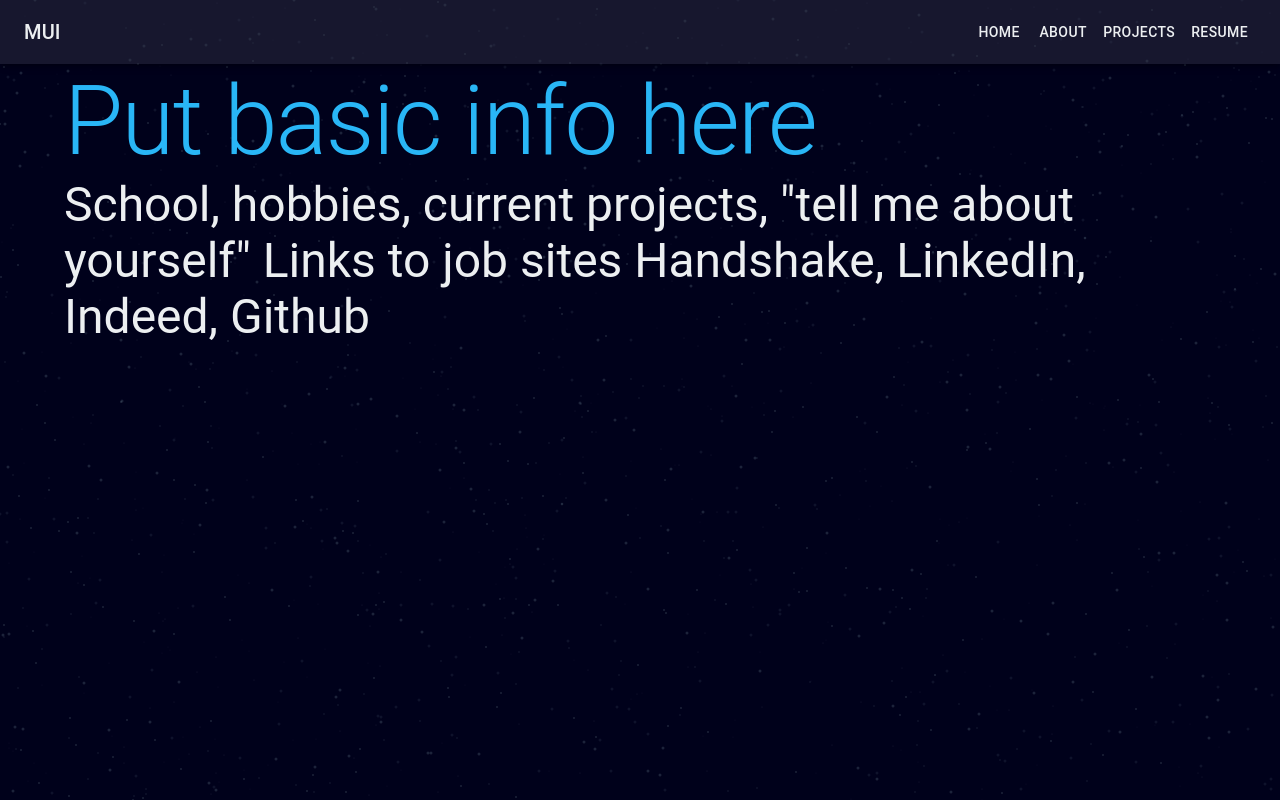
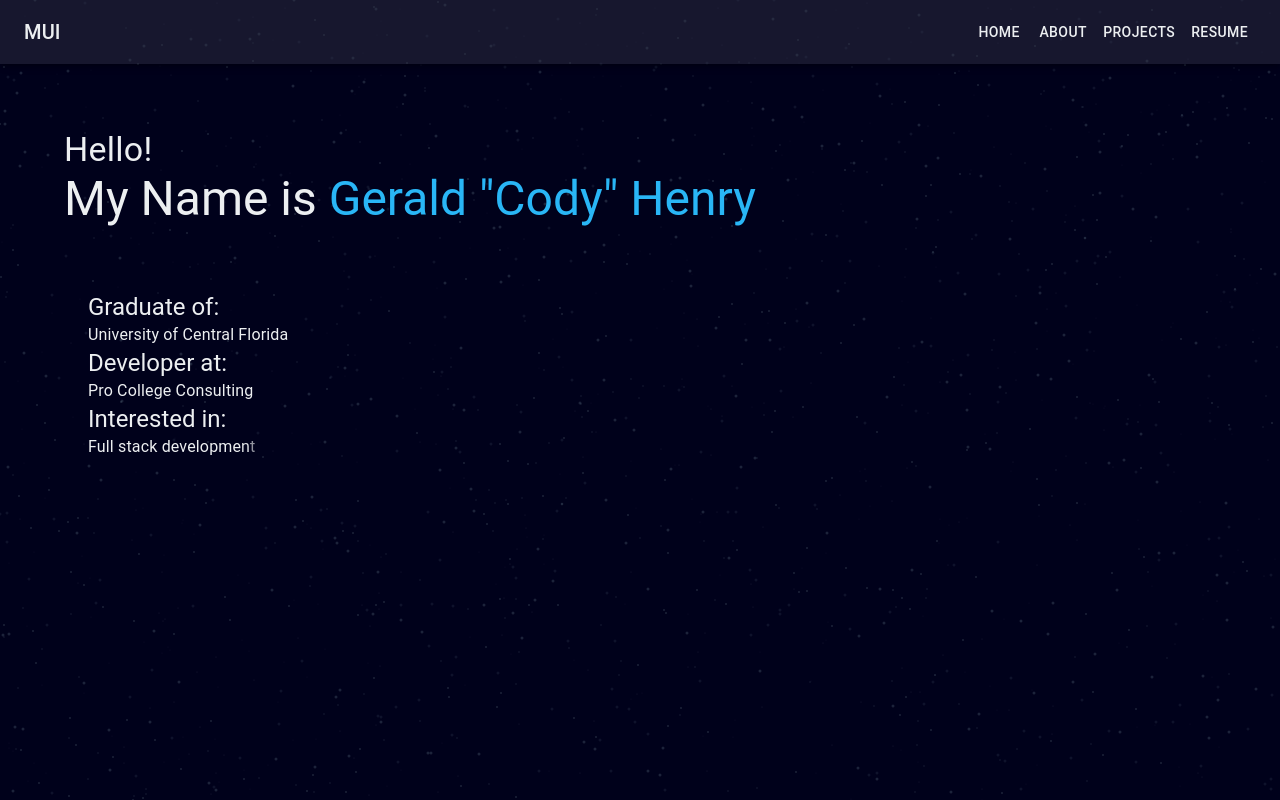
Before and after one commit to codyhenry/portfolio-template, a React (Vite) app: page / in a window 1280 px wide. Built offline with nearby package versions, Linux system fonts and the light colour scheme.

Commit message:
Added new motion components

```diff
--- a/src/assets/animations.tsx
+++ b/src/assets/animations.tsx
@@ -78,7 +78,7 @@
   },
 };
 
-export const groupVariants = {
+export const cardGroupVariants = {
   start: { scale: 0 },
   entered: {
     scale: 1,
@@ -87,3 +87,38 @@
     },
   },
 };
+
+export const testVariants = {
+  start: { opacity: 0 },
+  entered: {
+    opacity: 1,
+    transition: { delayChildren: 0, staggerChildren: 0.7 },
+  },
+};
+
+export const titleVariants = {
+  start: { y: "100vw", color: "#eceff1" },
+  entered: {
+    y: 0,
+    transition: {
+      type: "spring",
+      stiffness: 100,
+      mass: 0.3,
+    },
+  },
+  colorflip: { color: "#29b6f6" },
+};
+
+export const subtitleVariants = {
+  start: { y: -250, opacity: 0, rotate: -45 },
+  entered: { y: 0, opacity: 1, rotate: 0, transition: { duration: 3 } },
+};
+
+export const sentenceVariants = {
+  entered: { transition: { delay: 0.5, staggerChildren: 0.1 } },
+};
+
+export const letterVariants = {
+  start: { opacity: 0, y: 50 },
+  entered: { opacity: 1, y: 0 },
+};
--- /dev/null
+++ b/src/components/bio/intro-statements.tsx
@@ -0,0 +1,10 @@
+const introductions = [
+  { title: "Graduate of", description: "University of Central Florida" },
+  { title: "Developer at", description: "Pro College Consulting" },
+  {
+    title: "Interested in",
+    description: "Full stack development and embedded systems",
+  },
+];
+
+export default introductions;
--- /dev/null
+++ b/src/components/ui/greeting.component.tsx
@@ -0,0 +1,17 @@
+import Typography from "@mui/material/Typography";
+
+export default function Greeting() {
+  return (
+    <>
+      <Typography variant="h4" color="text.primary">
+        Hello!
+      </Typography>
+      <Typography variant="h3" color="text.primary">
+        My Name is{" "}
+        <Typography variant="h3" color="primary" component="span">
+          Gerald &quot;Cody&quot; Henry
+        </Typography>
+      </Typography>
+    </>
+  );
+}
--- a/src/components/ui/group.card.component.tsx
+++ b/src/components/ui/group.card.component.tsx
@@ -4,7 +4,7 @@
 import { styled } from "@mui/material/styles";
 
 import Card from "./card.component";
-import { groupVariants } from "../../assets/animations";
+import { cardGroupVariants } from "../../assets/animations";
 
 const CardsContainer = styled(Container)(({ theme }) => ({
   border: `2px solid ${theme.palette.primary.main}`,
@@ -45,7 +45,7 @@
         left: `clamp(${minLocLeft}px, calc(${randomStart}% - ${groupCardSize}px), calc(95%-${groupCardSize}px))`,
       }}
       initial="start"
-      variants={groupVariants}
+      variants={cardGroupVariants}
       animate={groupControls}
       whileInView="entered"
       viewport={{ once: false, amount: 0.5 }}
--- /dev/null
+++ b/src/components/ui/intro.component.tsx
@@ -0,0 +1,5 @@
+/* CODE FROM
+ * https://brad-carter.medium.com/how-to-animate-a-text-reveal-effect-in-react-with-framer-motion-ae8ddd296f0d
+ */
+
+// move motion components from home into here
--- a/src/screens/About.tsx
+++ b/src/screens/About.tsx
@@ -3,8 +3,8 @@
 import { SlArrowDown } from "react-icons/sl";
 
 import GroupCard from "../components/ui/group.card.component";
-import tools from "../components/skills/tool-group.component";
-import languages from "../components/skills/language-group.component";
+import tools from "../components/bio/tool-group.component";
+import languages from "../components/bio/language-group.component";
 
 const SectionLink = styled("a")(({ theme }) => ({
   color: theme.palette.text.primary,
--- a/src/screens/Home.tsx
+++ b/src/screens/Home.tsx
@@ -1,18 +1,95 @@
 import Typography from "@mui/material/Typography";
+import Container from "@mui/material/Container";
+import { motion } from "framer-motion";
 
+import Greeting from "../components/ui/greeting.component";
 import Spacer from "../components/utility/spacer.component";
+import {
+  titleVariants,
+  testVariants,
+  sentenceVariants,
+  letterVariants,
+} from "../assets/animations";
+
+import introductions from "../components/bio/intro-statements";
+
+/**
+ * School, hobbies, current projects, "tell me about yourself"
+ * Links to job sites Handshake, LinkedIn, Indeed, Github
+ * UCF stuff
+ * Graduated from: University of Central Florida
+ * Developer at: Pro College Consulting
+ * Interested in: Full stack development Embedded Systems
+ */
+
+/**
+ * Fade in for the subtitle
+ * Typewriter effect for the sentence
+ * When sentence animation is finished call onAnimationComplete to change color of the subtitle
+ */
+
+// const Subtitle = styled(motion(Typography))({
+//   color: "green",
+// });
+
+const AnimTitle = motion(Typography);
+AnimTitle.defaultProps = {
+  variant: "h5",
+  color: "primary",
+  variants: titleVariants,
+};
+
+const AnimSubtitle = motion(Typography);
+AnimSubtitle.defaultProps = {
+  variant: "body1",
+  color: "text.primary",
+  variants: sentenceVariants,
+};
+
+const line1 = "University of Central Florida";
+const line2 = "Pro College Consulting";
+const line3 = "Full stack development and embedded systems";
 
 export default function Home() {
   return (
-    <div>
-      <Typography variant="h1" color="primary">
-        Put basic info here
-      </Typography>
-      <Typography variant="h3" color="text.primary">
-        School, hobbies, current projects, &quot;tell me about yourself&quot;
-        Links to job sites Handshake, LinkedIn, Indeed, Github
-      </Typography>
+    <>
       <Spacer side="top" size="xxl" />
-    </div>
+      <Greeting />
+      <Spacer side="top" size="xxl" />
+      <Container>
+        <motion.div variants={testVariants} initial="start" animate="entered">
+          <AnimTitle>Graduate of:</AnimTitle>
+          <AnimSubtitle>
+            {line1.split("").map((char) => {
+              return (
+                <motion.span key={char} variants={letterVariants}>
+                  {char}
+                </motion.span>
+              );
+            })}
+          </AnimSubtitle>
+          <AnimTitle>Developer at:</AnimTitle>
+          <AnimSubtitle>
+            {line2.split("").map((char) => {
+              return (
+                <motion.span key={char} variants={letterVariants}>
+                  {char}
+                </motion.span>
+              );
+            })}
+          </AnimSubtitle>
+          <AnimTitle>Interested in:</AnimTitle>
+          <AnimSubtitle>
+            {line3.split("").map((char) => {
+              return (
+                <motion.span key={char} variants={letterVariants}>
+                  {char}
+                </motion.span>
+              );
+            })}
+          </AnimSubtitle>
+        </motion.div>
+      </Container>
+    </>
   );
 }
```
Also changed, not shown: src/components/bio/language-group.component.tsx (renamed from src/components/skills/language-group.component.tsx), src/components/bio/tool-group.component.tsx (renamed from src/components/skills/tool-group.component.tsx).
